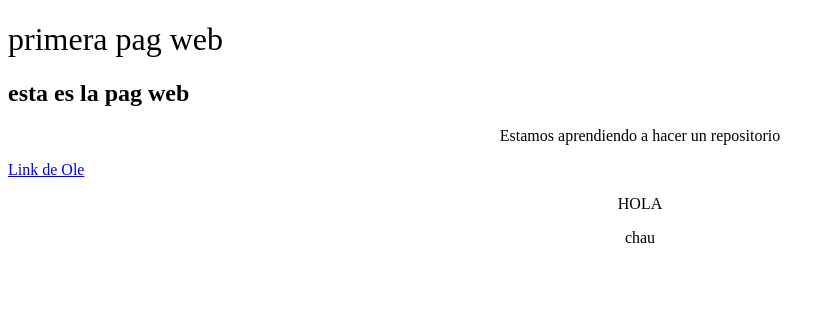
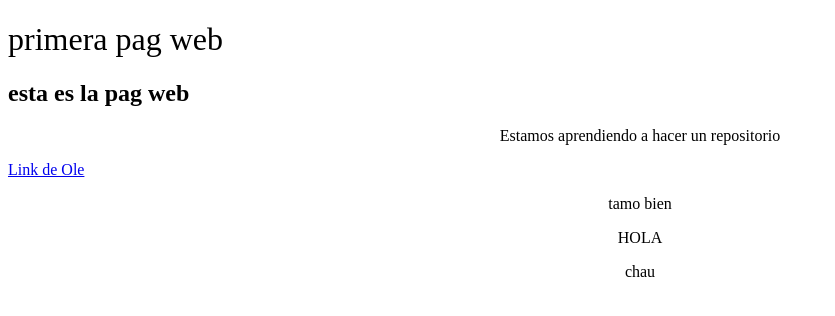
Before and after one commit to aburzaco/2dorepositorio, a plain HTML site: page index.html in a window 1280 px wide. Shown: the whole page, without its empty margins (0-835 px from the left). Drawn offline with Linux system fonts and the light colour scheme.

Commit message:
puse un parrofo

```diff
--- a/index.html
+++ b/index.html
@@ -12,6 +12,7 @@
 
     <p>Estamos aprendiendo a hacer un repositorio</p>
     <a href="https://www.ole.com.ar/">Link de Ole</a>
+    <p>tamo bien</p>
 
 
 
```
